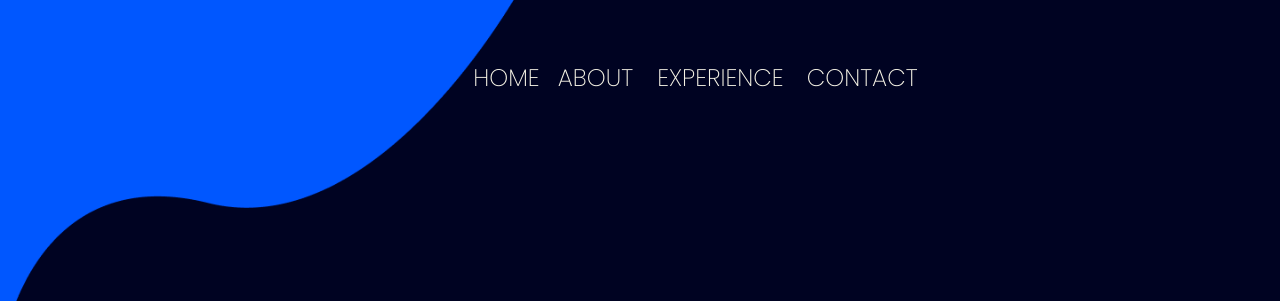
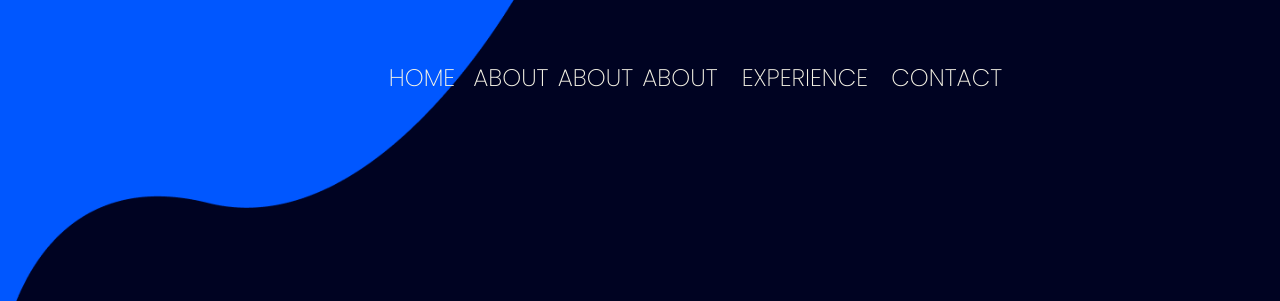
Before and after one commit to nikitajeena/Introduction, a plain HTML site: page index.html in a window 1280 px wide. Shown: the top 301 px of the page. Drawn offline with Linux system fonts and the light colour scheme; a web font is replaced by a local one.

Commit message:
update index.html

```diff
--- a/index.html
+++ b/index.html
@@ -19,6 +19,10 @@
         <div class="navMenu">
             <a href="#">Home</a>
             <a href="#">About</a>
+                        <a href="#">About</a>
+            <a href="#">About</a>
+
+
             <a href="#" style="padding-left: 15px;">Experience</a>
             <a href="#" style="padding-left: 80px">contact</a>
             <div class="dot"></div>
```
